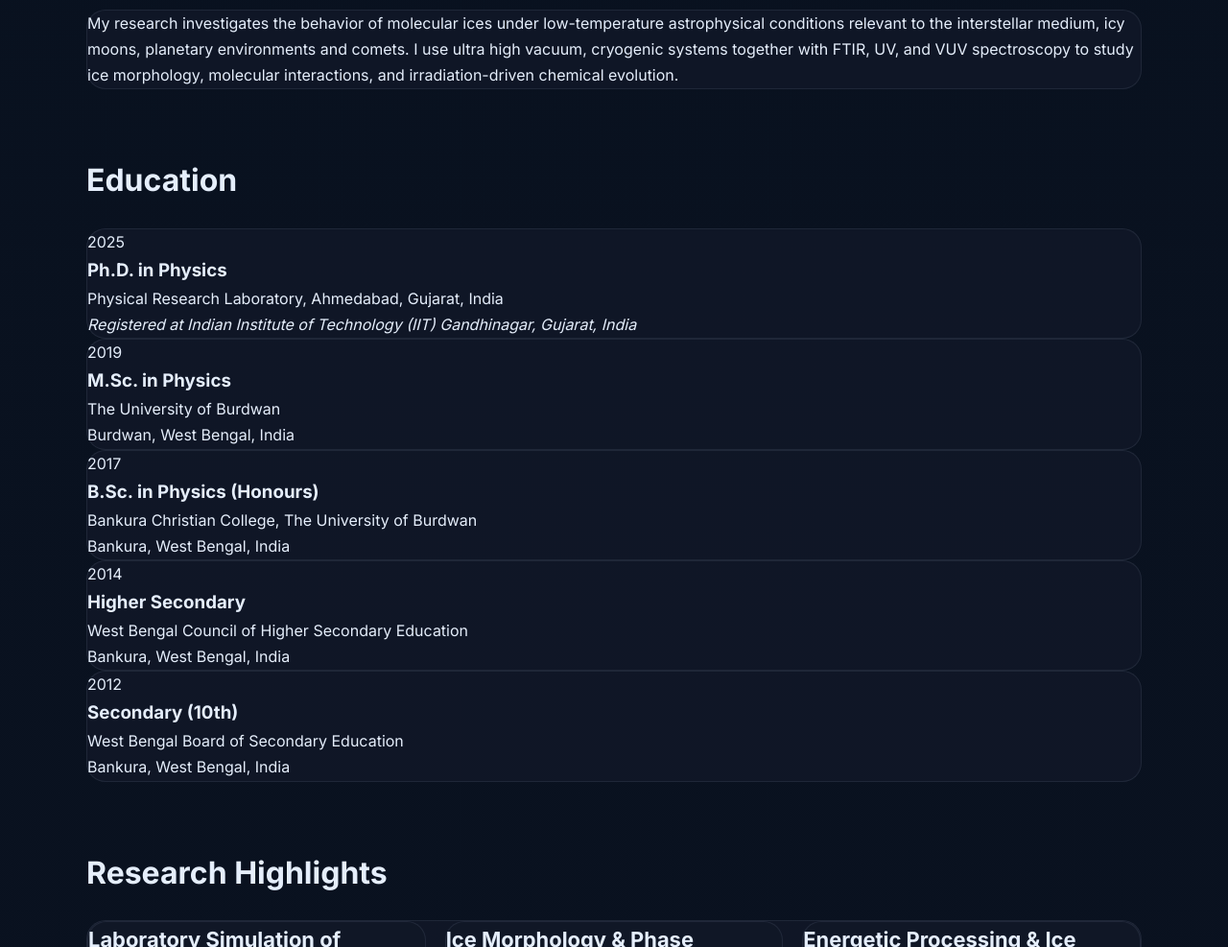
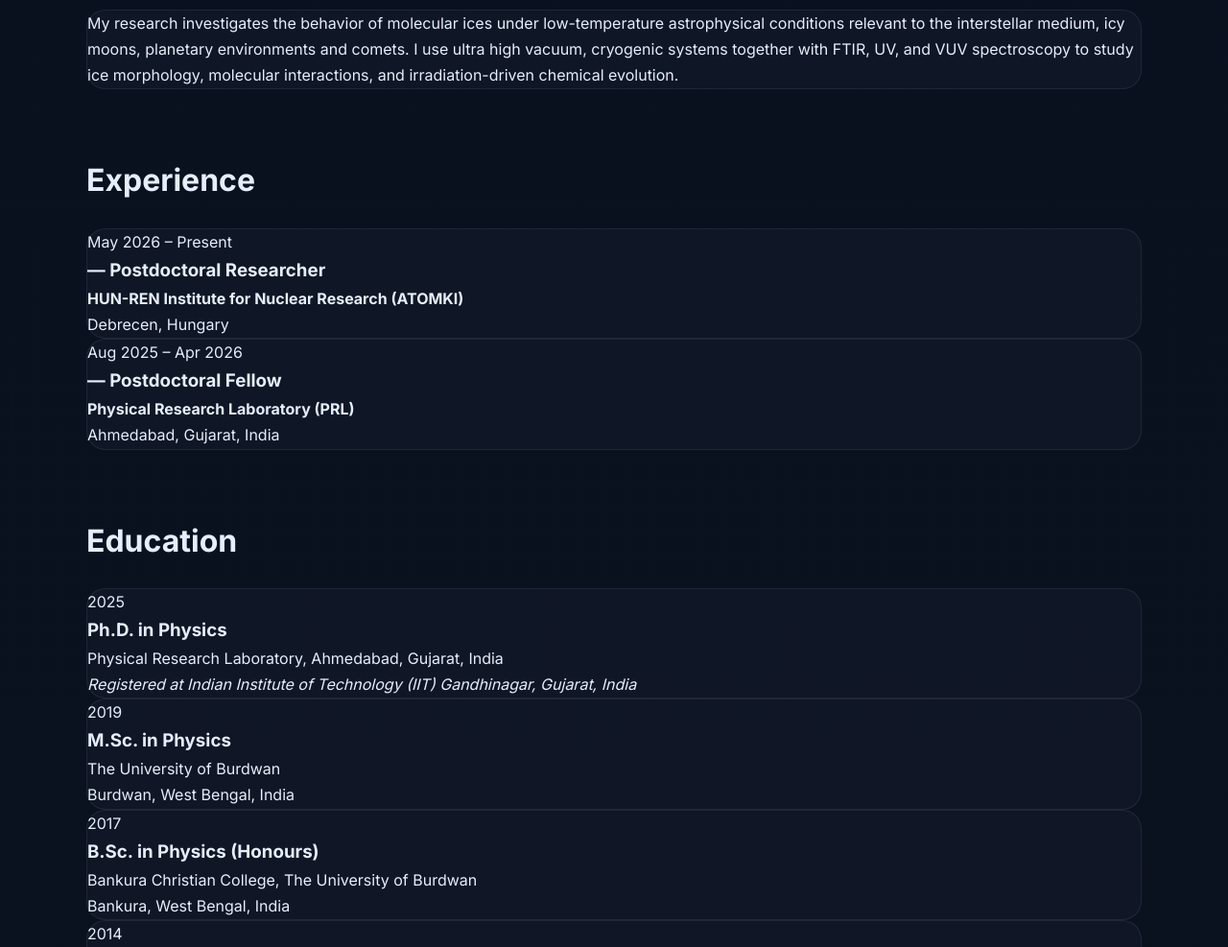
Before and after one commit to wafikulkhan36-hash/wafikulkhan.github.io., a plain HTML site: page index.html in a window 1280 px wide. Shown: the part 1060-2047 px from the top of the page at 96% size. Drawn offline with Linux system fonts and the light colour scheme.

Commit message:
Update index.html

```diff
--- a/index.html
+++ b/index.html
@@ -11,7 +11,7 @@
 <link rel="stylesheet" href="style.css">
 </head>
 <body>
-<header><div class="container"><nav><div class="brand">Dr. Wafikul Khan</div><ul><li><a href="#about">About</a></li><li><a href="#education">Education</a></li><li><a href="#research">Research</a></li><li><a href="#publications">Publications</a></li><li><a href="#awards">Awards</a></li><li><a href="#contact">Contact</a></li></ul></nav></div></header>
+<header><div class="container"><nav><div class="brand">Dr. Wafikul Khan</div><ul><li><a href="#about">About</a></li><li><a href="#experience">Experience</a></li><li><a href="#education">Education</a></li><li><a href="#research">Research</a></li><li><a href="#publications">Publications</a></li><li><a href="#awards">Awards</a></li><li><a href="#contact">Contact</a></li></ul></nav></div></header>
 <main>
 <section class="hero"><div class="container hero-grid"><div><div class="tag">Laboratory Astrophysics • Astrochemistry • Astrobiology</div><h1>Exploring the chemistry of cosmic ices under interstellar conditions</h1><p>I am a postdoctoral researcher at <strong>HUN-REN Institute for Nuclear Research (ATOMKI)</strong>, Debrecen, Hungary. My work focuses on ultra-high-vacuum cryogenic experiments, infrared and ultraviolet spectroscopy, and the energetic processing of astrophysical ices to understand the formation of complex organic and aromatic molecules in space.</p><div class="actions"><a class="btn btn-primary" href="https://scholar.google.com/citations?user=xyXYkfUAAAAJ&hl=en" target="_blank">Google Scholar</a><a class="btn btn-secondary" href="https://orcid.org/0009-0003-7057-1685" target="_blank">ORCID</a><a class="btn btn-secondary" href="#contact">Contact Me</a></div></div><aside class="hero-card"><img src="profile.jpg" alt="Dr. Wafikul Khan"><div class="meta"><div><span class="label">Current Position</span>Postdoctoral Researcher, HUN-REN Institute for Nuclear Research (ATOMKI)</div><div><span class="label">Research Areas</span>Laboratory Astrophysics • Astrochemistry • Spectroscopy</div><div><span class="label">Location</span>Debrecen, Hungary</div></div></aside></div></section>
 <section class="section" id="about"><div class="container"><h2 class="section-title">About</h2><div class="card"><p>My research investigates the behavior of molecular ices under low-temperature astrophysical conditions relevant to the interstellar medium, icy moons, planetary environments and comets. I use ultra high vacuum, cryogenic systems together with FTIR, UV, and VUV spectroscopy to study ice morphology, molecular interactions, and irradiation-driven chemical evolution.</p></div></div></section>
@@ -19,7 +19,33 @@
     </div>
   </div>
 </section>
+<section class="section" id="experience">
+  <div class="container">
+    <h2 class="section-title">Experience</h2>
 
+    <div class="timeline">
+
+      <div class="timeline-item">
+        <div class="date">May 2026 – Present</div>
+        <h3>&mdash; Postdoctoral Researcher</h3>
+        <p>
+          <strong>HUN-REN Institute for Nuclear Research (ATOMKI)</strong><br>
+          Debrecen, Hungary
+        </p>
+      </div>
+
+      <div class="timeline-item">
+        <div class="date">Aug 2025 – Apr 2026</div>
+        <h3>&mdash; Postdoctoral Fellow </h3>
+        <p>
+          <strong>Physical Research Laboratory (PRL)</strong><br>
+          Ahmedabad, Gujarat, India
+        </p>
+      </div>
+
+    </div>
+  </div>
+</section>
 <section class="section" id="education">
   <div class="container">
     <h2 class="section-title">Education</h2>
```
